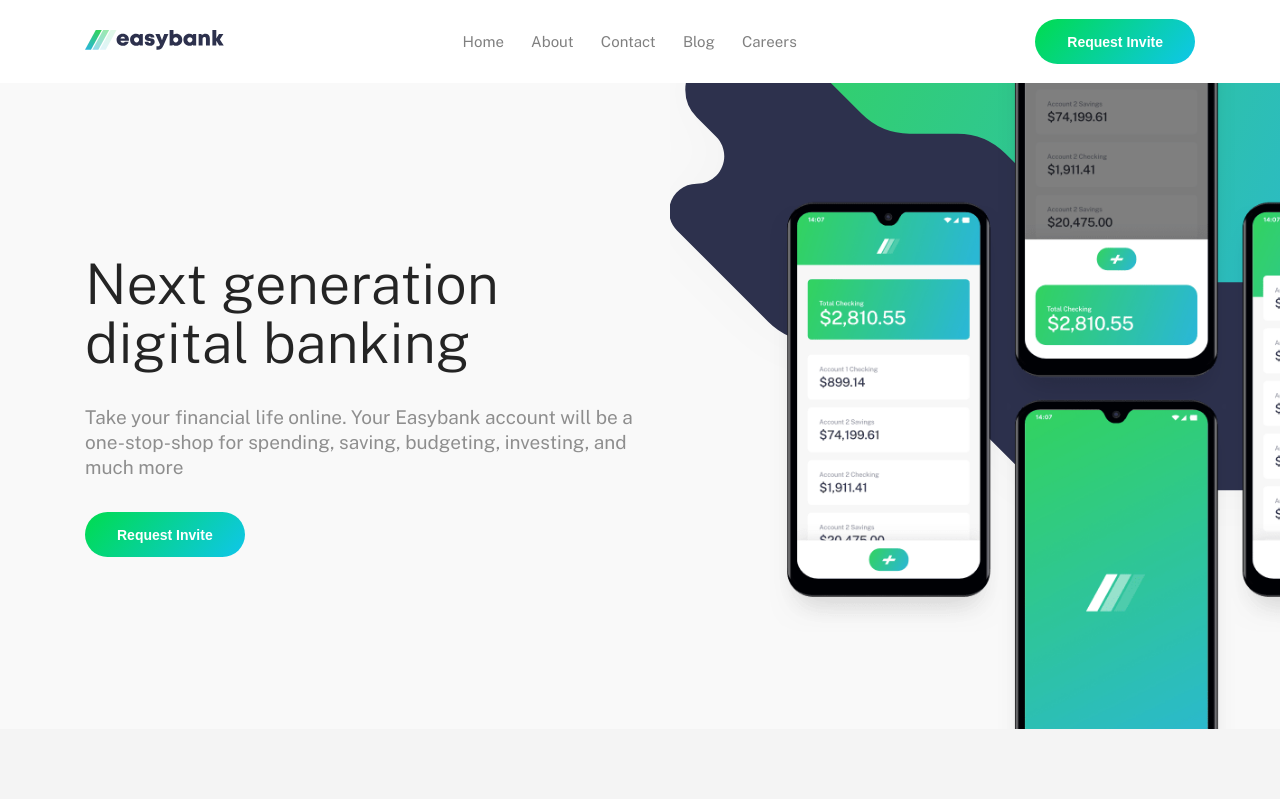
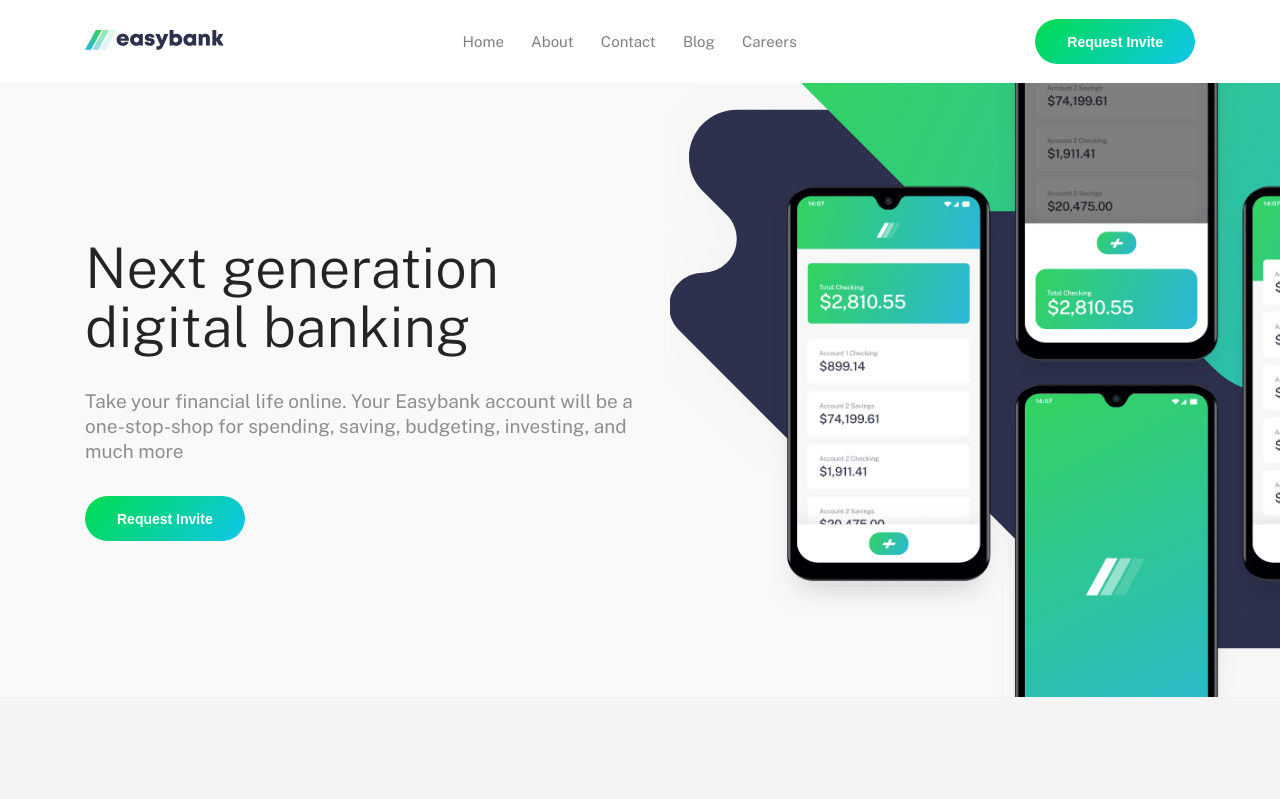
Before and after one commit to LucasiBai/Easybank-FEM, a Next.js app: page / in a window 1280 px wide. Shown: the top 799 px of the page. Built offline with nearby package versions, Linux system fonts and the light colour scheme.

Commit message:
mejorando estilos desktop

```diff
--- a/src/app/page.module.css
+++ b/src/app/page.module.css
@@ -87,7 +87,8 @@
 		display: flex;
 		align-items: center;
 		flex-direction: column;
-		overflow-x: clip;
+		overflow-x: hidden;
+		overflow-y: clip;
 	}
 
 	.main-home h3 {
@@ -132,7 +133,7 @@
 
 	.image-container {
 		width: 51vw;
-		height: 646px;
+		height: 614px;
 	}
 	.image-container span {
 		top: 0;
@@ -145,10 +146,10 @@
 	}
 	.desktop img {
 		height: 100% !important;
-		width: 164% !important;
+		width: 201% !important;
 		inset: 0px !important;
 		object-fit: cover !important;
-		object-position: -50px -240px !important;
+		object-position: -61px -228px !important;
 	}
 
 	/* Subsection Article css */
```
